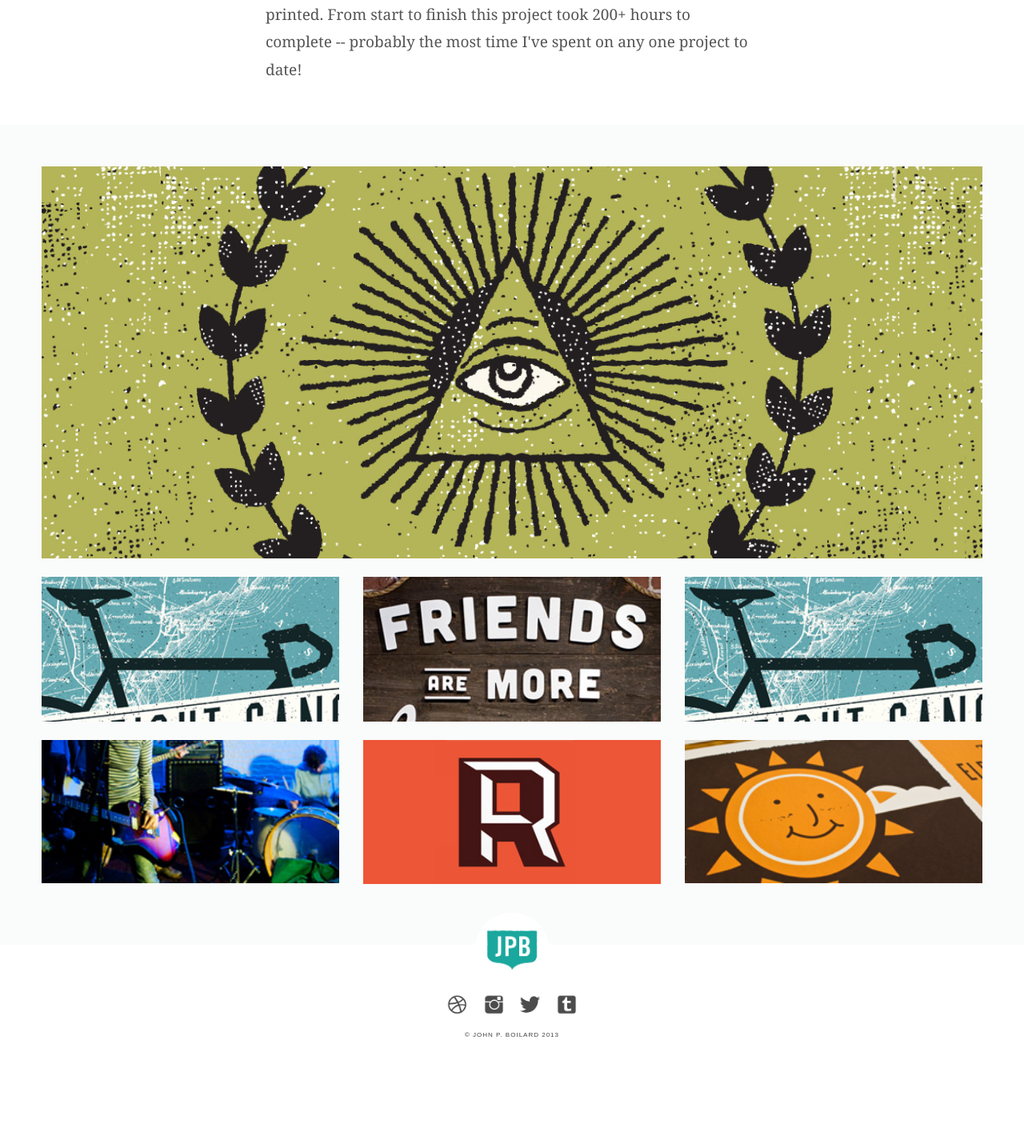
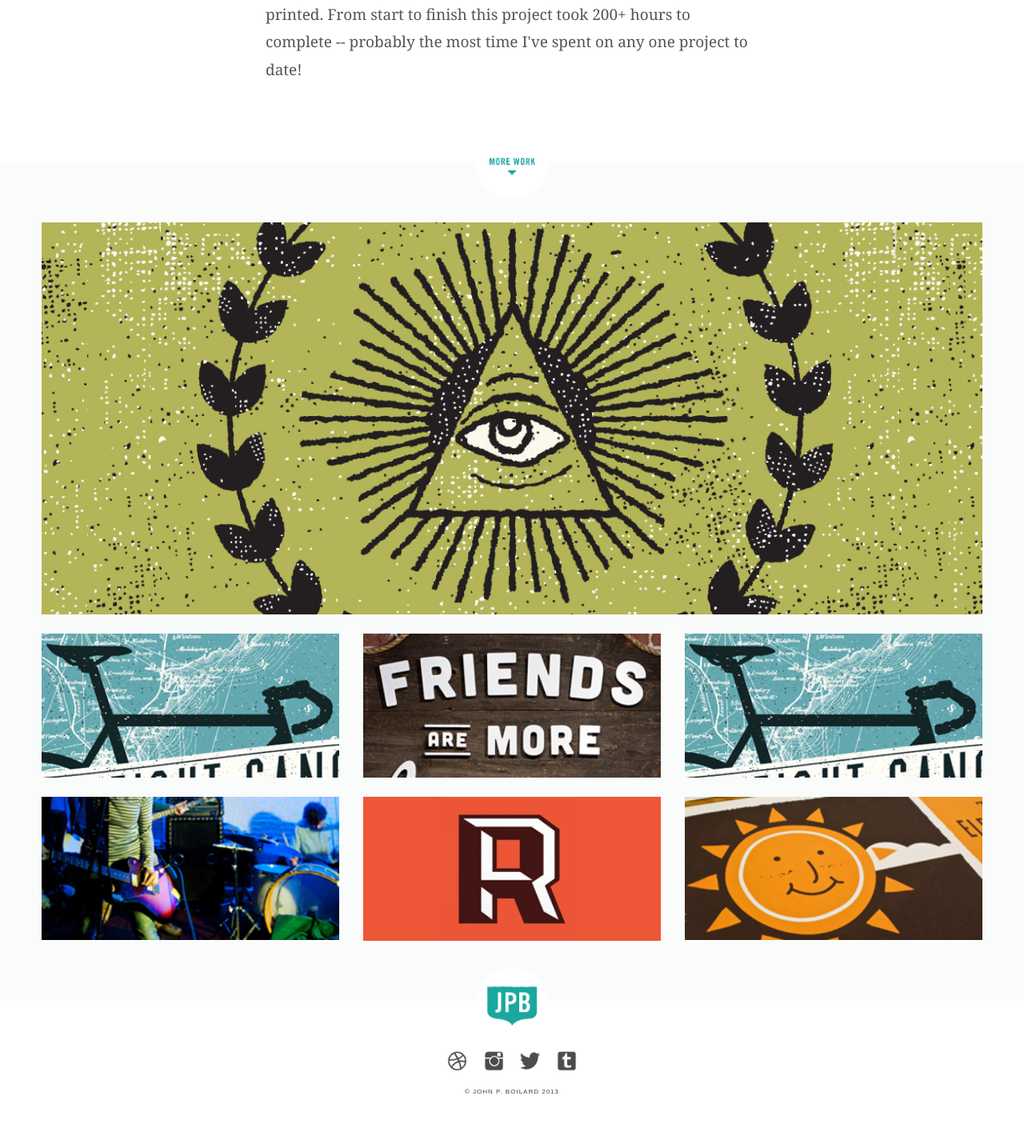
Before and after one commit to jpboneyard/jpboneyard.com, a PHP site: page /letterproject.html in a window 1280 px wide. Shown: the part 1595-3015 px from the top of the page at 80% size. Before the commit the page ends 2891 px from the top, so only its background shows below. Run offline with PHP 8.4, Linux system fonts and the light colour scheme; some libraries are stand-ins or nearby versions.

Commit message:
setting up more work bite in

```diff
--- a/_css/screen.css
+++ b/_css/screen.css
@@ -438,6 +438,7 @@ header {
   width: 100%;
   margin: 0 auto;
   margin-bottom: 2%;
+  margin-top: 2%;
 }
 
 /* ============================================= */
@@ -534,6 +535,15 @@ header {
   -moz-transition: opacity 0.2s ease-in;
   -o-transition: opacity 0.2s ease-in;
   transition: opacity 0.2s ease-in;
+}
+
+.more-work-mod {
+  margin: 0 auto;
+  text-align: center;
+  margin-bottom: -45px;
+}
+.more-work-mod img {
+  max-width: 92px;
 }
 
 /* ============================================= */
--- a/_src/screen.scss
+++ b/_src/screen.scss
@@ -101,6 +101,7 @@ header {
 	width: 100%;
 	margin: 0 auto;
 	margin-bottom: 2%;
+	margin-top: 2%;
 }
 
 /* ============================================= */
@@ -184,6 +185,16 @@ header {
 .grid-item img.top:hover {
 	@include opacity(0);
 	@include trans(.2s, opacity);
+}
+
+.more-work-mod {
+	margin: 0 auto;
+	text-align: center;
+	margin-bottom: -45px;
+
+	img {
+		max-width: 92px;
+	}
 }
 
 
--- a/letterproject.html
+++ b/letterproject.html
@@ -67,6 +67,10 @@
 				<p>This self initiated project took place during my last semester at Mass Art. The goal of the project was to gain more experience drawing letter forms and experiment with screen printing. To prepare for the project I collected 945 letters as research, and built a new screen printing set up that would allow me to print twice as large as in the past. Type was then redrawn from reference, from scratch or left as is because it was so unique, and then screen printed. From start to finish this project took 200+ hours to complete -- probably the most time I've spent on any one project to date!</p>
 			</div> <!-- /project-page-mod -->
 
+			<div class="more-work-mod">
+				<img src="_img/more-work.png" />
+			</div> <!-- /more-work-mod -->
+
 			<div class="projects-mod">
 				<div class="feat-project-mod feat-inside">
 					<img class="feat-project-img" src="_img/feat-project-npr-2.jpg" />
@@ -107,10 +111,6 @@
 				</div> <!-- /project-tiles -->
 			</div> <!-- /project-mod -->
 		</div> <!-- /main -->
-
-	<!-- 	<div class="ftr-lead-mod">
-			<h3>Print, Web & DIY Shows</h3>
-		</div>  -->
 
 		<div class="ftr-logo-mod">
 			<img src="_img/ftr-logo-2.png" />
```
Also changed, not shown: _img/more-work.png (added).
